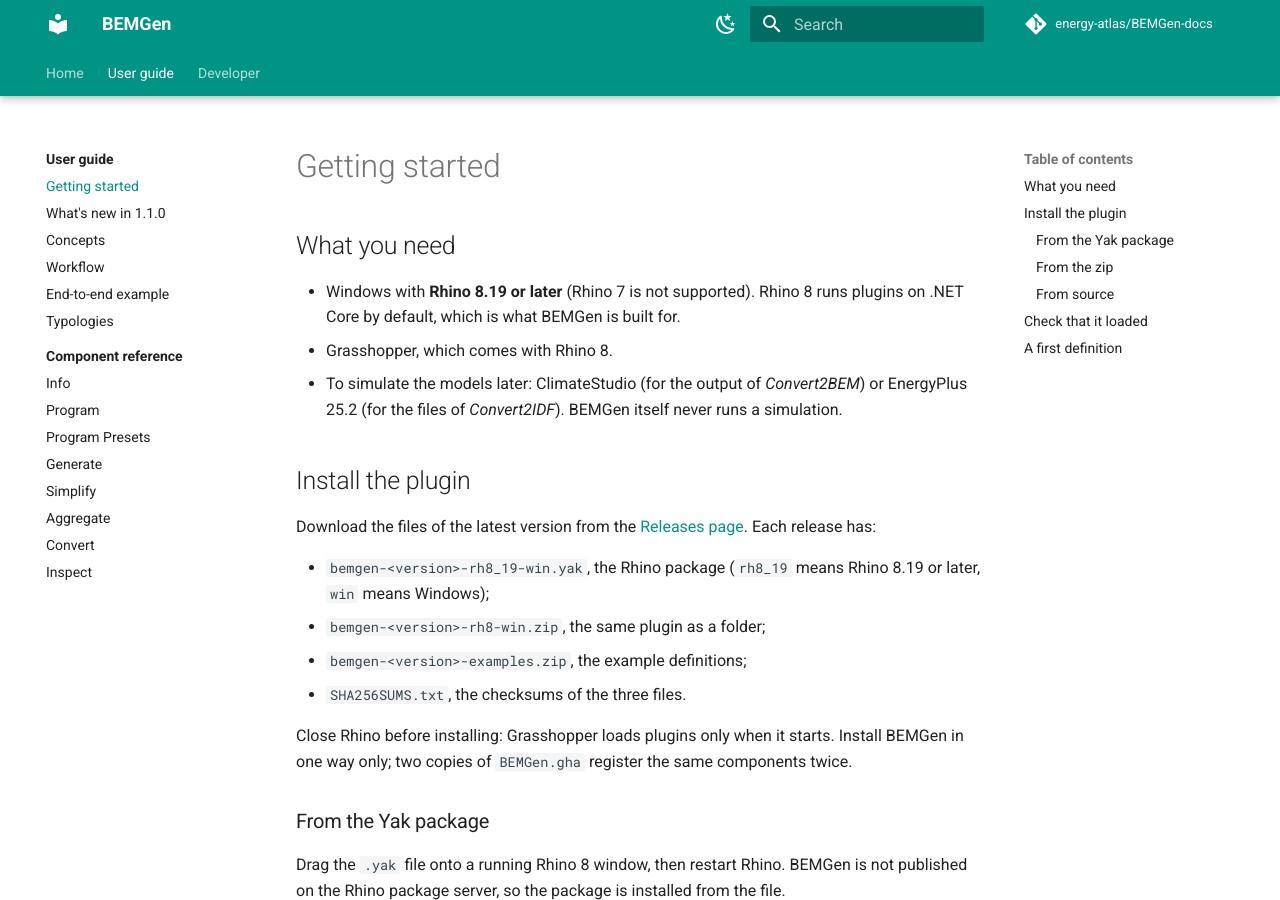
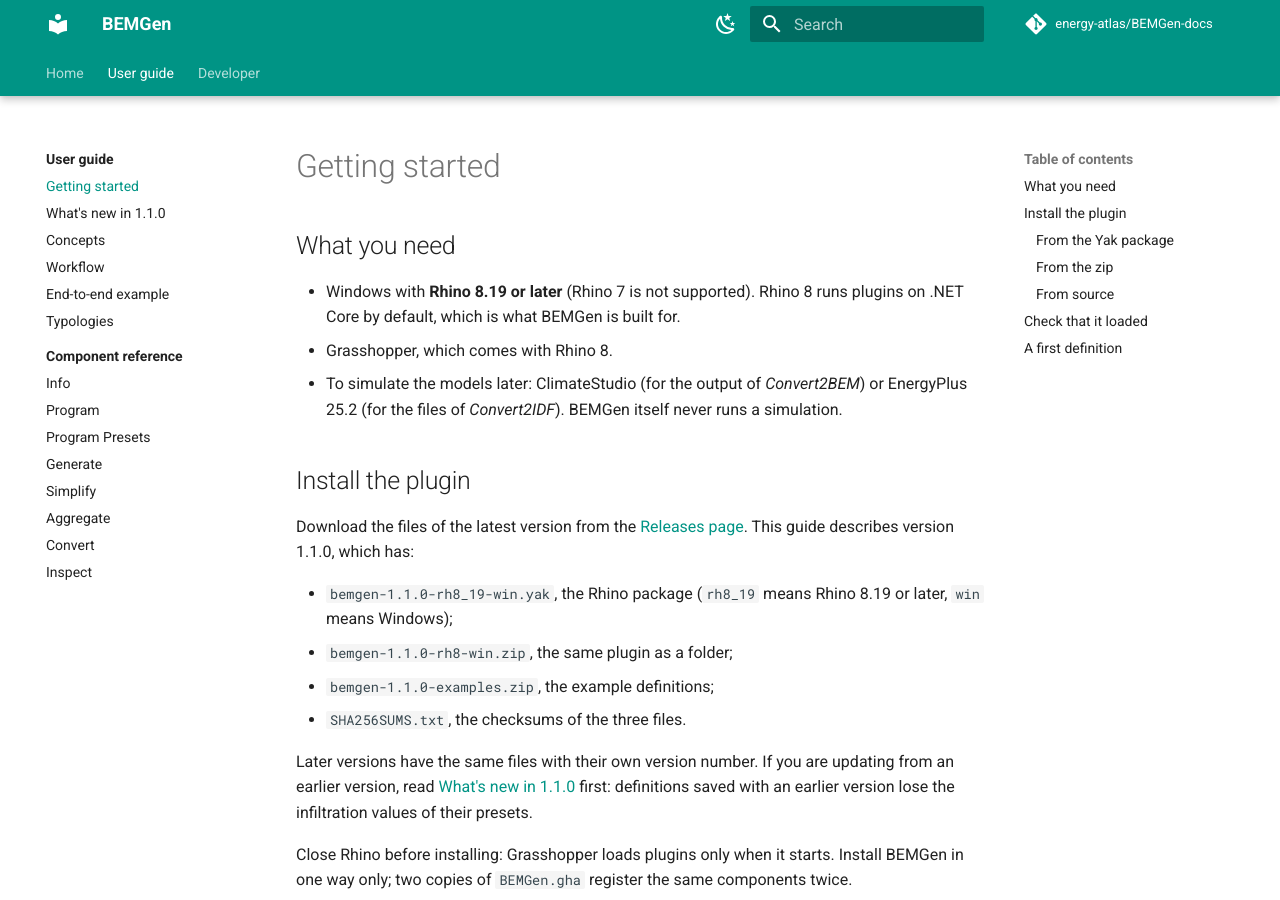
Before and after one commit to Energy-Atlas/BEMGen-docs, an MkDocs documentation site: the page built from docs/user/getting-started.md, in a window 1280 px wide and 900 px high. Built offline with MkDocs 1.6.1 and Material for MkDocs 9.7.7, drawn with Linux system fonts in a browser that asks for light colours; comment, search, counter and statistics services are not loaded.

Commit message:
docs(user): name the 1.1.0 release files in getting started

```diff
--- a/docs/user/getting-started.md
+++ b/docs/user/getting-started.md
@@ -8,12 +8,14 @@
 
 ## Install the plugin
 
-Download the files of the latest version from the [Releases page](https://github.com/energy-atlas/BEMGen-docs/releases). Each release has:
+Download the files of the latest version from the [Releases page](https://github.com/energy-atlas/BEMGen-docs/releases). This guide describes version 1.1.0, which has:
 
-- `bemgen-<version>-rh8_19-win.yak`, the Rhino package (`rh8_19` means Rhino 8.19 or later, `win` means Windows);
-- `bemgen-<version>-rh8-win.zip`, the same plugin as a folder;
-- `bemgen-<version>-examples.zip`, the example definitions;
+- `bemgen-1.1.0-rh8_19-win.yak`, the Rhino package (`rh8_19` means Rhino 8.19 or later, `win` means Windows);
+- `bemgen-1.1.0-rh8-win.zip`, the same plugin as a folder;
+- `bemgen-1.1.0-examples.zip`, the example definitions;
 - `SHA256SUMS.txt`, the checksums of the three files.
+
+Later versions have the same files with their own version number. If you are updating from an earlier version, read [What's new in 1.1.0](whats-new.md) first: definitions saved with an earlier version lose the infiltration values of their presets.
 
 Close Rhino before installing: Grasshopper loads plugins only when it starts. Install BEMGen in one way only; two copies of `BEMGen.gha` register the same components twice.
 
```
